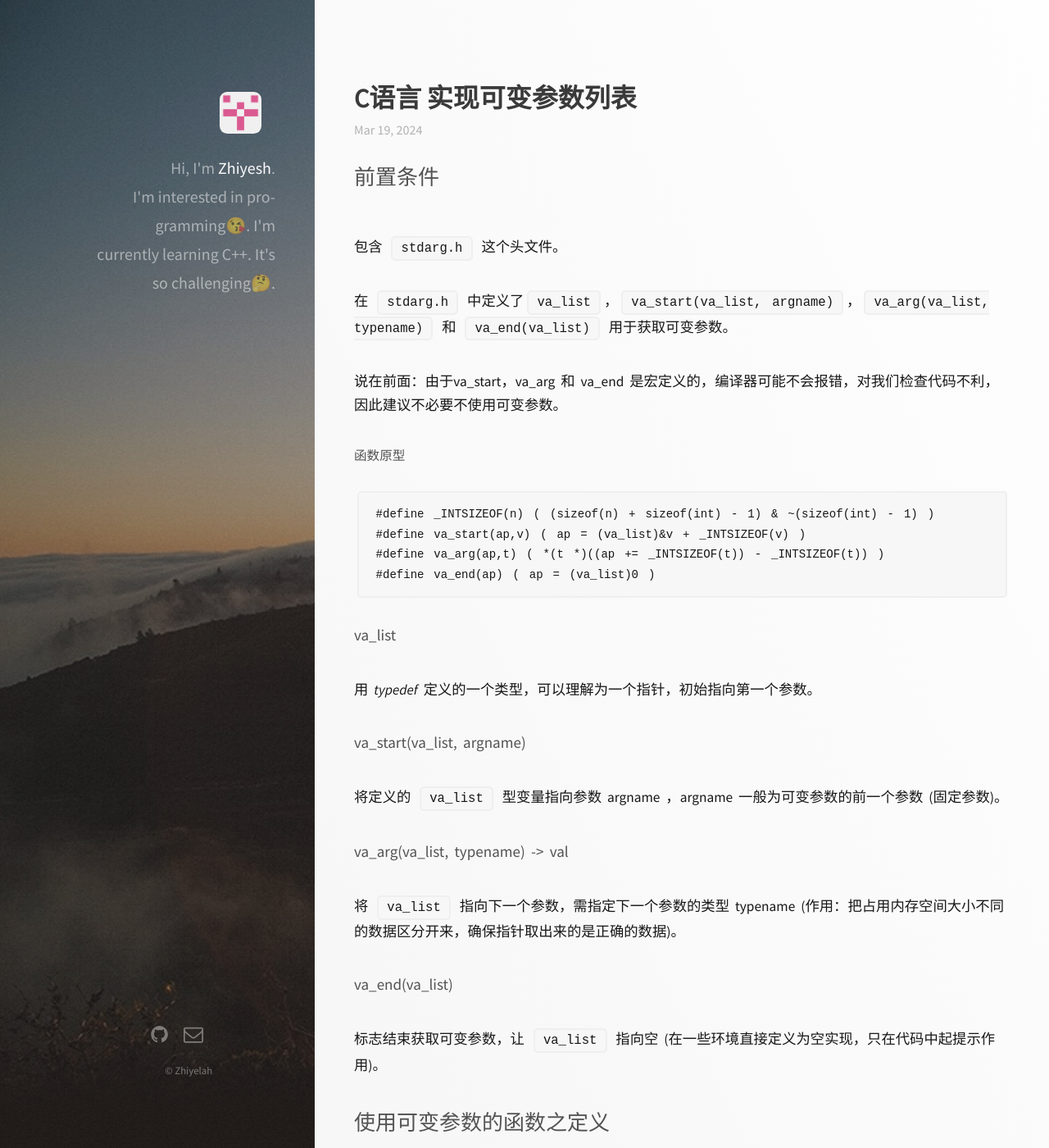
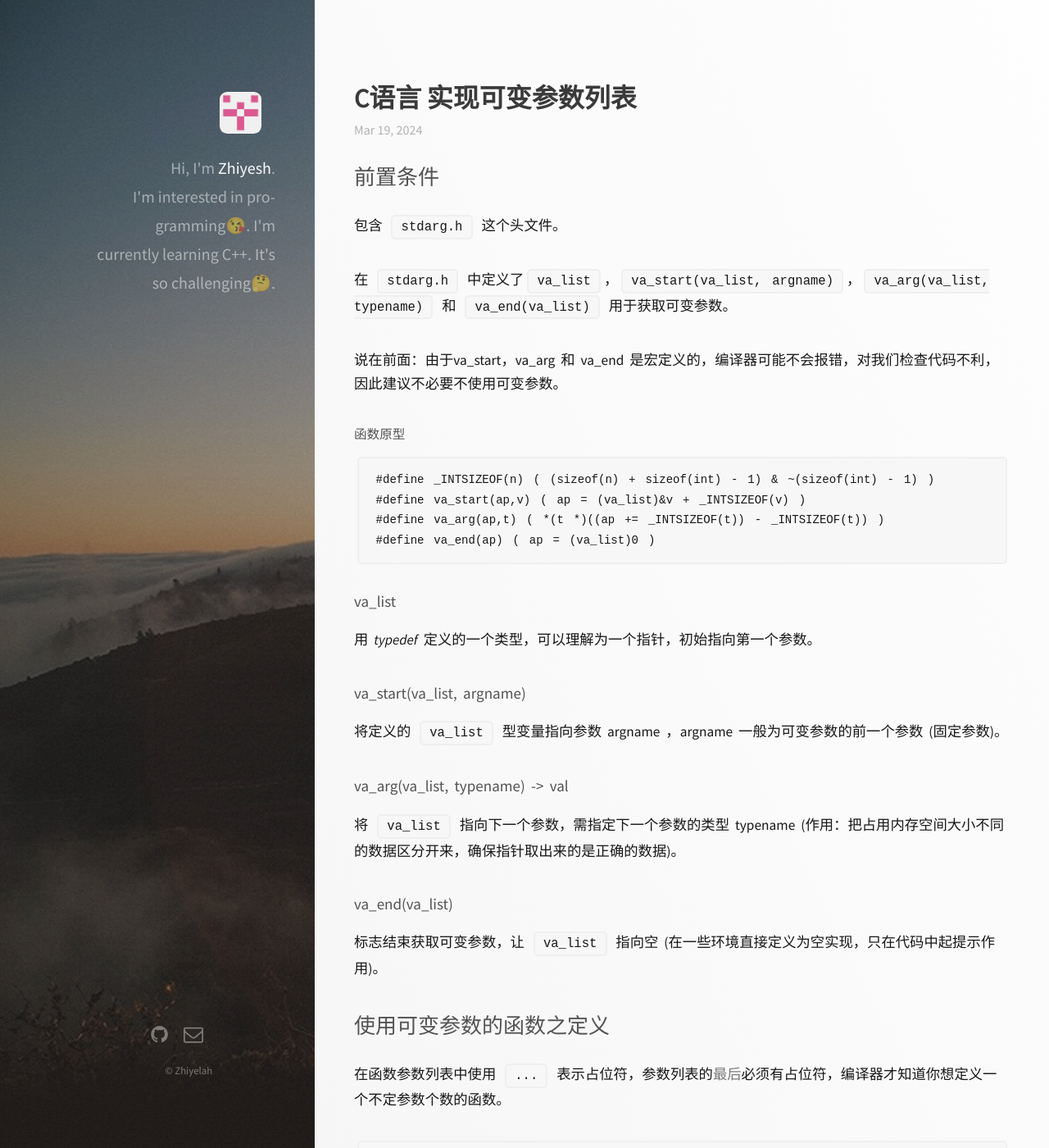
Before and after one commit to Zhiyelah/zhiyelah.github.io, a Jekyll site: the page built from _posts/2024-03-19-143829783014.md, in a window 1280 px wide and 1400 px high. Shown: the whole window at 82% size. Built offline with Jekyll 4.4.1, drawn with Linux system fonts in a browser that asks for light colours; nearby versions of some CDN libraries.

Commit message:
Update main.css

```diff
--- a/css/main.css
+++ b/css/main.css
@@ -2633,8 +2633,12 @@
 			padding-bottom: 5em;
 		}
 
+		code.language-plaintext highlighter-rouge {
+			font-size: 11pt;
+		}
+
 		#main > article > section > h1, #main > article > section > h2, #main > article > section > h3, #main > article > section > h4, #main > article > section > h5, #main > article > section > h6 {
-			padding-bottom: 2em;
+			padding-bottom: 1em;
 		}
 
 /* Poptrox */
```
